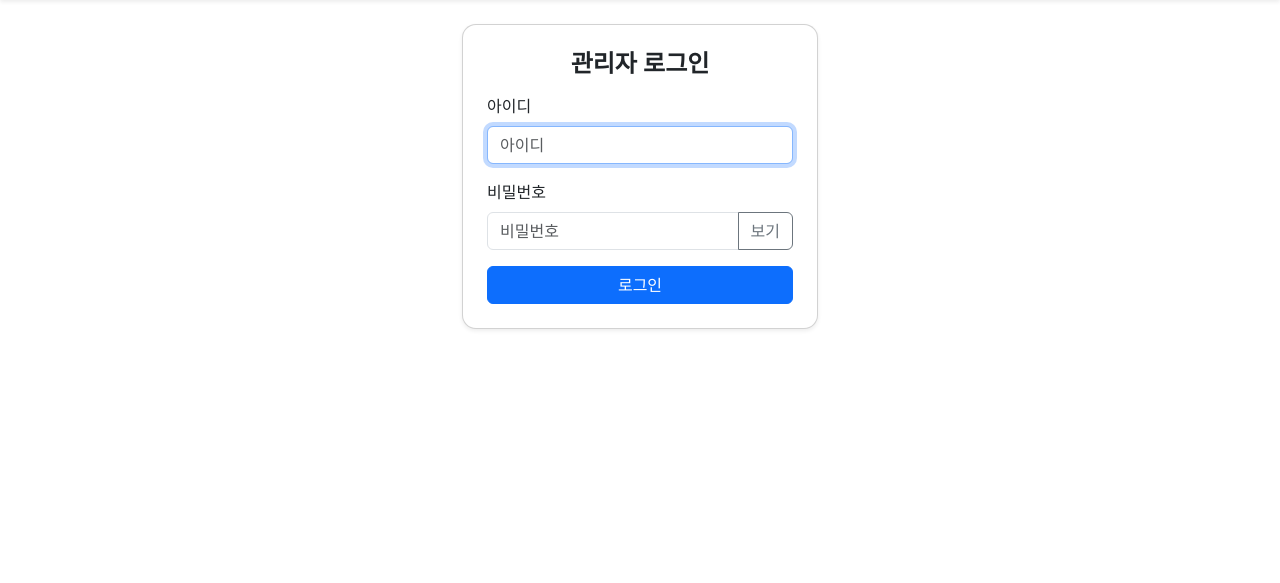
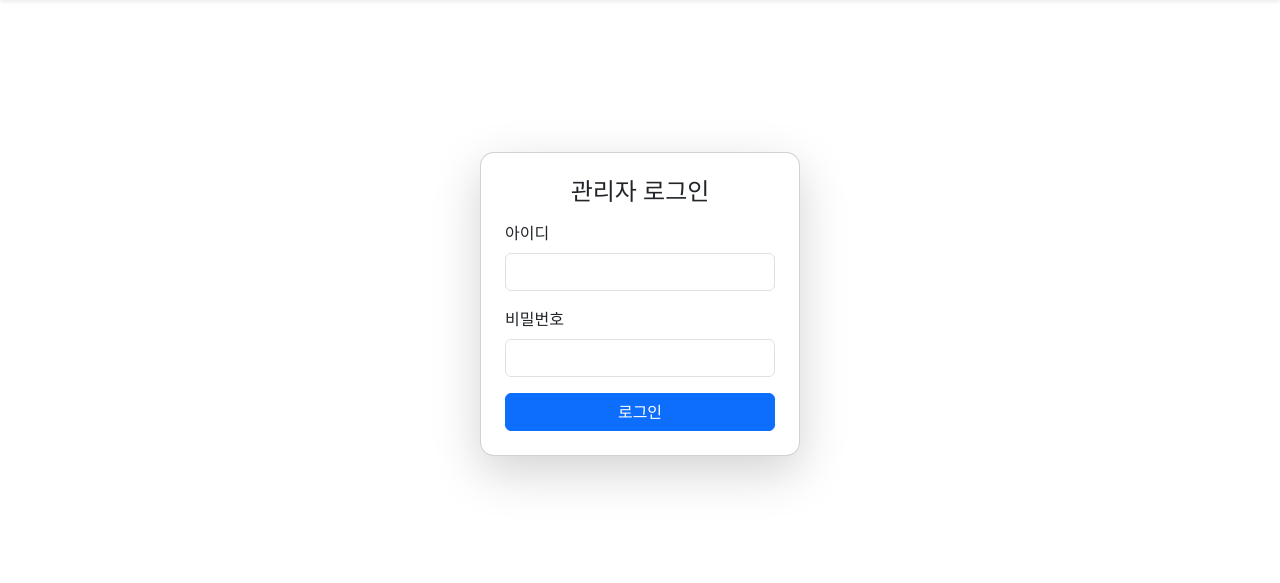
Before and after one commit to jum94kr/pcbang, a Flask app: page /login in a window 1280 px wide. Shown: the part 56-639 px from the top of the page. Run offline with Flask 3, Linux system fonts and the light colour scheme; some libraries are stand-ins or nearby versions.

Commit message:
Update login.html

```diff
--- a/templates/login.html
+++ b/templates/login.html
@@ -1,30 +1,20 @@
 {% extends 'base.html' %}
 {% block content %}
-<div class="row justify-content-center">
-  <div class="col-12 col-sm-8 col-md-6 col-lg-4">
-    <div class="card shadow-sm animate__animated animate__fadeIn">
-      <div class="card-body p-4">
-        <h4 class="mb-3 fw-bold text-center">관리자 로그인</h4>
+<div class="d-flex justify-content-center align-items-center" style="height:70vh;">
+  <div class="card shadow-lg p-4" style="width:320px;">
+    <h4 class="text-center mb-3">관리자 로그인</h4>
     {% if error %}<div class="alert alert-danger py-2">{{ error }}</div>{% endif %}
-        <form method="post" autocomplete="on">
+    <form method="post">
       <div class="mb-3">
-            <label class="form-label" for="username">아이디</label>
-            <input id="username" name="username" class="form-control" placeholder="아이디" autocomplete="username" autofocus required>
+        <label class="form-label">아이디</label>
+        <input class="form-control" name="username" required>
       </div>
       <div class="mb-3">
-            <label class="form-label" for="password">비밀번호</label>
-            <div class="input-group">
-              <input id="password" name="password" type="password" class="form-control" placeholder="비밀번호" autocomplete="current-password" required>
-              <button class="btn btn-outline-secondary" type="button" onclick="
-                const p=document.getElementById('password');
-                p.type = (p.type==='password'?'text':'password');
-              ">보기</button>
-            </div>
+        <label class="form-label">비밀번호</label>
+        <input class="form-control" name="password" type="password" required>
       </div>
       <button class="btn btn-primary w-100">로그인</button>
     </form>
   </div>
 </div>
-  </div>
-</div>
 {% endblock %}
```
Lines whose indentation alone changed are shown as unchanged.
